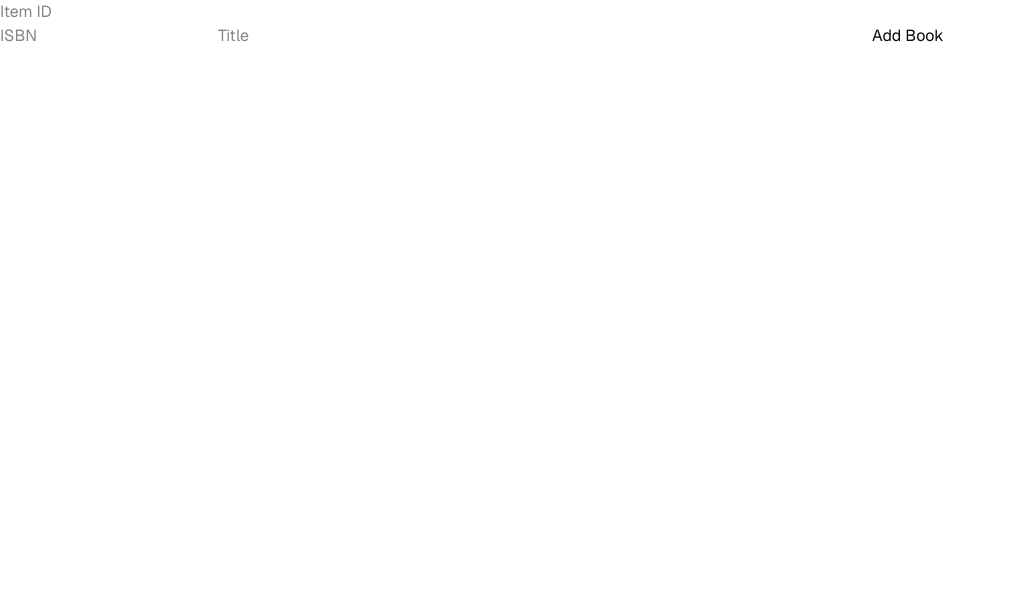
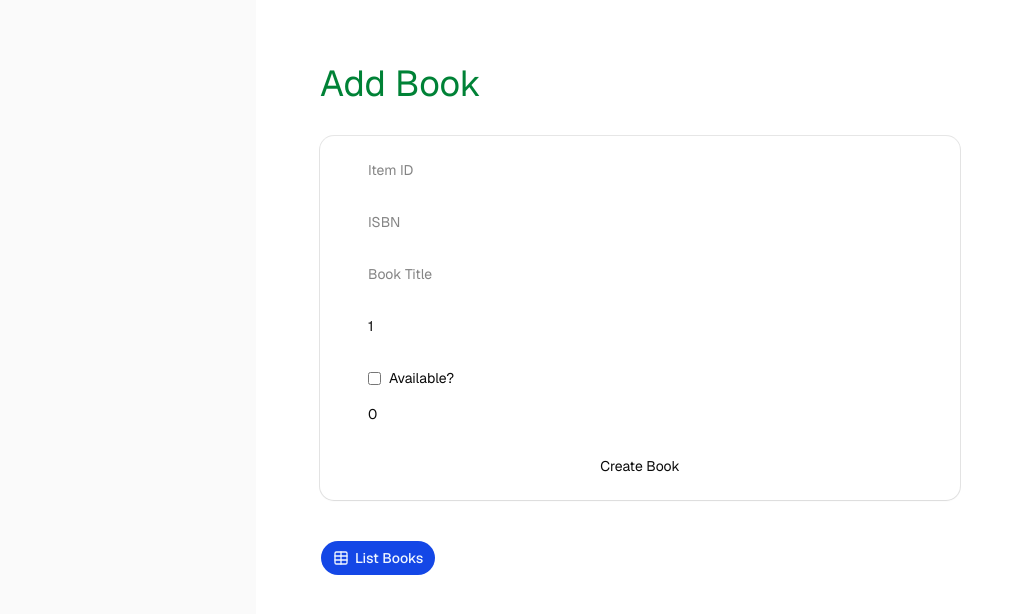
Before and after one commit to SabaYar/LibraryDataClient, a Next.js app: page /books/new in a window 1280 px wide. Shown: the top 614 px of the page, without its empty margins (0-1023 px from the left). Built offline with nearby package versions, Linux system fonts and the light colour scheme.

Commit message:
Modified new\page.tsx

```diff
--- a/app/books/new/page.tsx
+++ b/app/books/new/page.tsx
@@ -1,33 +1,106 @@
+'use client';
+
+import { Button } from "@/components/ui/button"
+import React from "react"
+import { createBook } from "@/lib/api/books"
+import { TableIcon } from "lucide-react"
+import Link from "next/link"
+import { Card, CardContent } from "@/components/ui/card"
+import { PageContainer } from "@/components/page-container"
+import { useMutation, useQueryClient } from "@tanstack/react-query"
+import { useRouter } from "next/navigation"
+import { BookFormData, booksSchema } from "@/lib/validation/booksSchema"
+import { zodResolver } from "@hookform/resolvers/zod"
 import { useForm } from "react-hook-form"
-import { zodResolver } from "@hookform/resolvers/zod"
-import { booksSchema, BookFormData } from "@/lib/validation/booksSchema"
-import { useMutation } from "@tanstack/react-query"
-import { createBook } from "@/lib/api/books"
+import { APIError } from "@/lib/api/types"
+import { AxiosError } from "axios"
+import { z } from "zod"
 
-export default function AddBookForm() {
-  const form = useForm<BookFormData>({resolver: zodResolver(booksSchema)})
-  const mutation = useMutation({mutationFn: createBook})
-  const onSubmit = (book: BookFormData) => {mutation.mutate(book)}
+
+export default function NewBook() {
+  const router = useRouter()
+  const queryClient = useQueryClient()
+
+  const form = useForm<
+    z.input<typeof booksSchema>,
+    z.output<typeof booksSchema>
+  >({
+    resolver: zodResolver(booksSchema),
+    defaultValues: {
+      itemId: "",
+      isbn: "",
+      bookTitle: "",
+      pageCount: 1,
+      isAvailable: false,
+      lateFeeUsd: 0.0,
+    },
+  })
+    const mutation = useMutation({
+      mutationFn: createBook,
+      onSuccess: () => {
+        void queryClient.invalidateQueries({ queryKey: ["books"] })
+        form.reset()
+        router.push("/")
+      },
+    })
 
   return (
-    <form onSubmit={form.handleSubmit(onSubmit)}>
+    <PageContainer>
+      <h1 className="text-4xl text-green-700">Add Book</h1>
+      <Card className="w-full p-6">
+        <form onSubmit={form.handleSubmit((data) => mutation.mutate(data as BookFormData))}>
+          <CardContent className="flex flex-col gap-4">
             <input {...form.register("itemId")} placeholder="Item ID" />
             <p>{form.formState.errors.itemId?.message}</p>
 
             <input {...form.register("isbn")} placeholder="ISBN" />
-      <input {...form.register("bookTitle")} placeholder="Title" />
+            <p>{form.formState.errors.isbn?.message}</p>
+
+            <input {...form.register("bookTitle")} placeholder="Book Title" />
+            <p>{form.formState.errors.bookTitle?.message}</p>
 
             <input
               type="number"
               {...form.register("pageCount", { valueAsNumber: true })}
+              placeholder="Page Count"
             />
+            <p>{form.formState.errors.pageCount?.message}</p>
+
+            <label className="flex items-center gap-2">
+              <input type="checkbox" {...form.register("isAvailable")} />
+              Available?
+            </label>
 
             <input
               type="number"
+              step="0.01"
               {...form.register("lateFeeUsd", { valueAsNumber: true })}
+              placeholder="Late Fee (USD)"
             />
+            <p>{form.formState.errors.lateFeeUsd?.message}</p>
 
-      <button type="submit">Add Book</button>
+            <button type="submit" disabled={mutation.isPending}>
+              {mutation.isPending ? "Creating..." : "Create Book"}
+            </button>
+
+            {mutation.isError && (
+              <p className="text-red-500">
+                {
+                  (mutation.error as AxiosError<APIError>)?.response?.data
+                    ?.message
+                }
+              </p>
+            )}
+          </CardContent>
         </form>
+      </Card>
+
+      <Button className="mt-2" asChild>
+        <Link href="/">
+          <TableIcon />
+          List Books
+        </Link>
+      </Button>
+    </PageContainer>
   )
 }
```
Also changed, not shown: lib/validation/booksSchema.ts (line endings or trailing spaces). Lines whose indentation alone changed are shown as unchanged.
